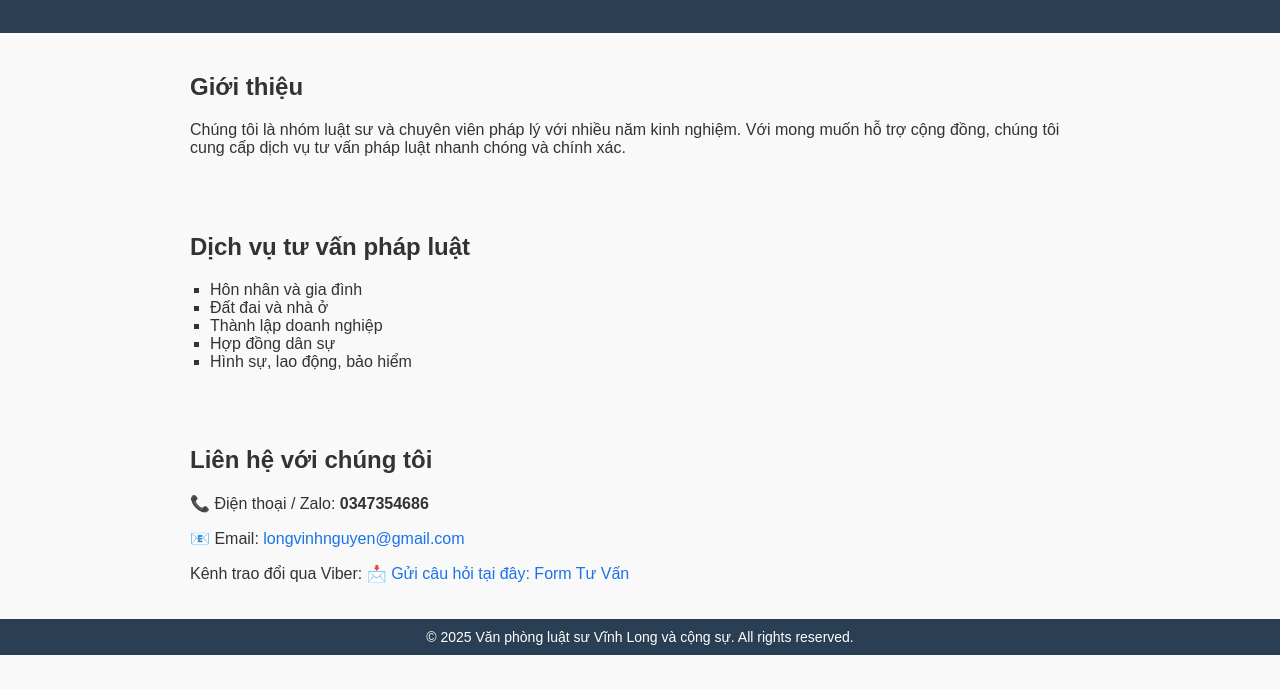
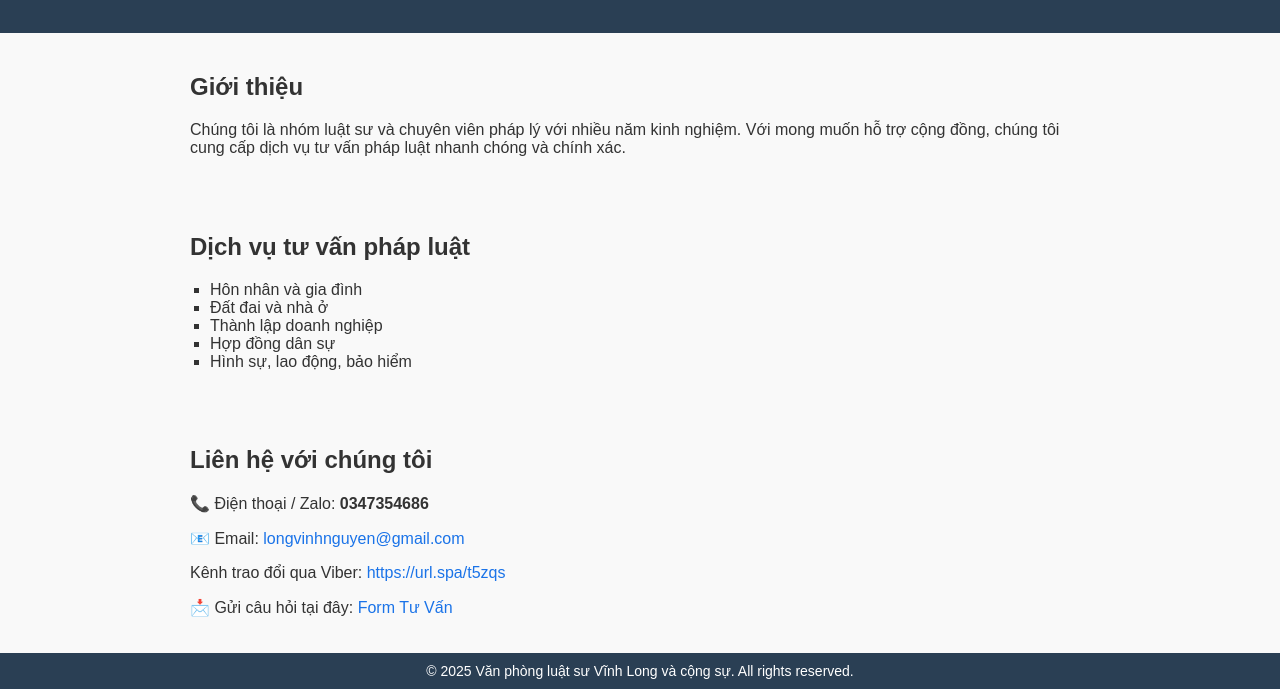
Before and after one commit to ThienPQ/tuvan-phapluat, a plain HTML site: page index.html in a window 1280 px wide. Shown: the part 121-810 px from the top of the page. Drawn offline with Linux system fonts and the light colour scheme.

Commit message:
Update index.html

```diff
--- a/index.html
+++ b/index.html
@@ -67,7 +67,7 @@
     <h2>Liên hệ với chúng tôi</h2>
     <p>📞 Điện thoại / Zalo: <strong>0347354686</strong></p>
     <p>📧 Email: <a href="mailto:longvinhnguyen@gmail.com">longvinhnguyen@gmail.com</a></p>
-    <p> Kênh trao đổi qua Viber: <a href="https://byvn.net/JklH>https://byvn.net/JklH</a></p>
+    <p> Kênh trao đổi qua Viber: <a href="https://url.spa/t5zqs">https://url.spa/t5zqs</a></p>
     <p>📩 Gửi câu hỏi tại đây: <a href="https://forms.gle/your-google-form-link" target="_blank">Form Tư Vấn</a></p>
   </section>
 
```
